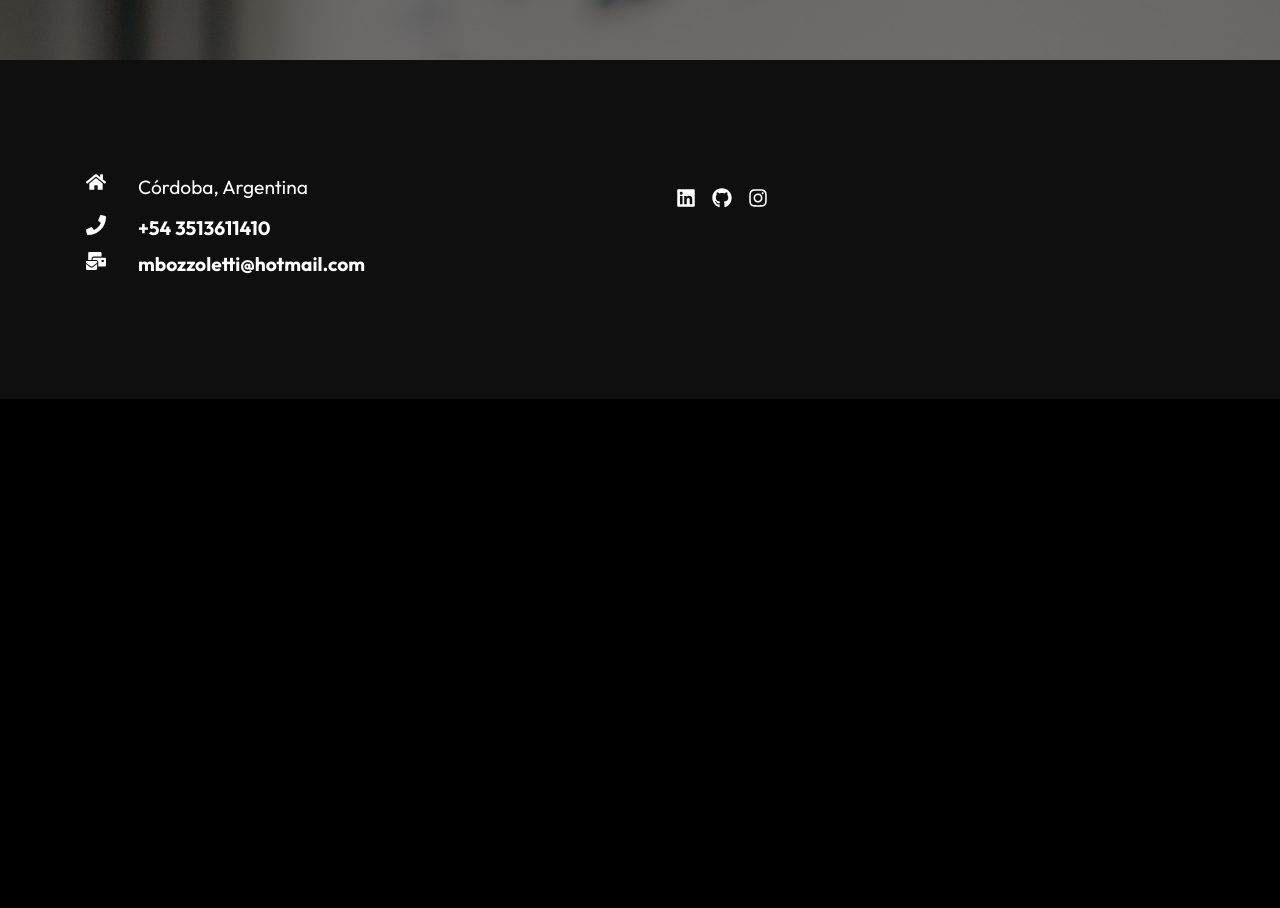
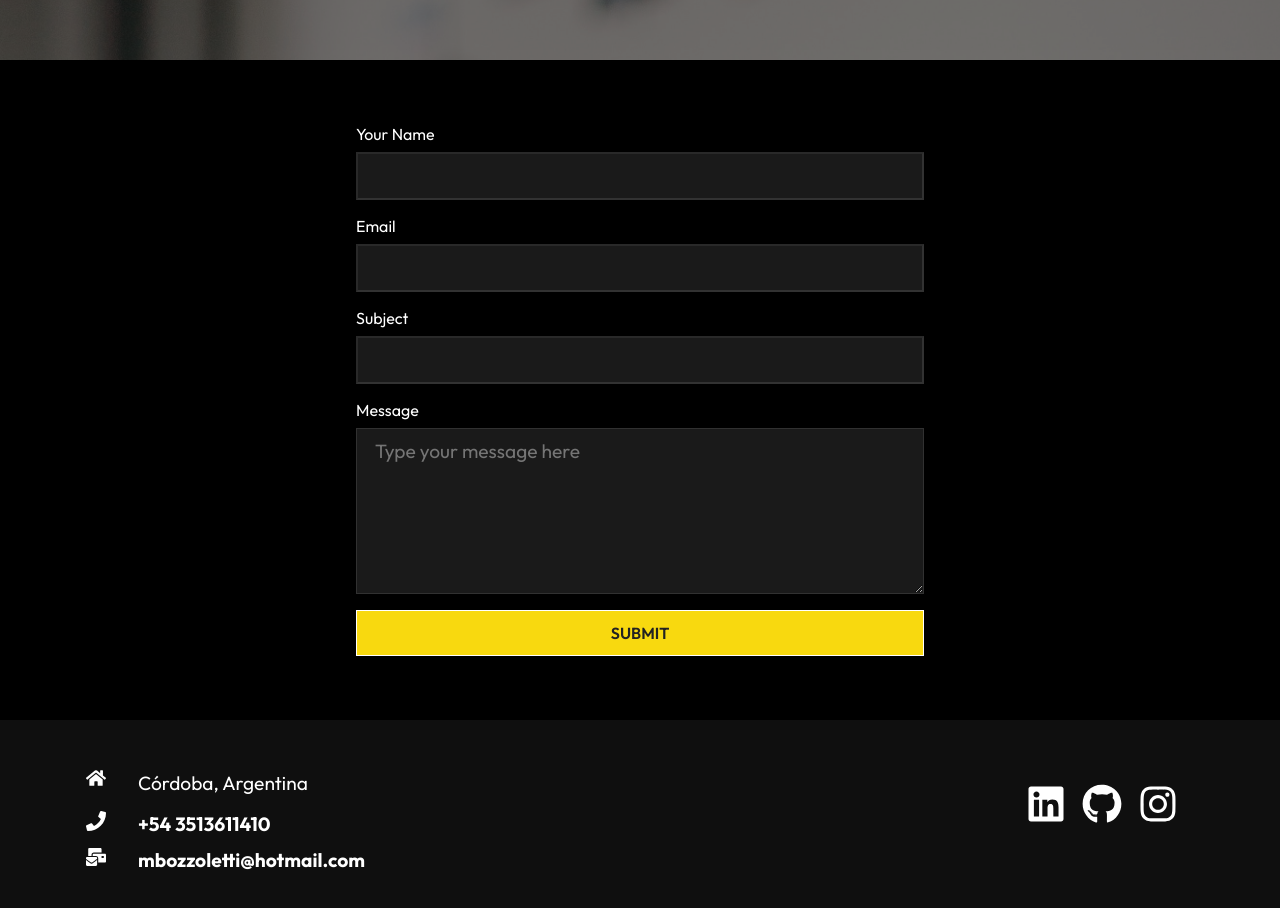
Before and after one commit to MarianBzz/Portfolio, a React (Create React App) app: page /contact in a window 1280 px wide. Shown: the part 420-1328 px from the top of the page. Before the commit the page ends 819 px from the top, so only its background shows below. Built offline with nearby package versions, Linux system fonts and the light colour scheme.

Commit message:
Linkeos y formulario

```diff
--- a/src/App.js
+++ b/src/App.js
@@ -10,6 +10,7 @@ function App() {
   return (
     <>
       <Routes>
+        <Route path="/" element={<Home />} />
         <Route path="/home" element={<Home />} />
         <Route path="/project" element={<Project />} />
         <Route path="/about" element={<About />} />
--- a/src/components/Footer/Footer.jsx
+++ b/src/components/Footer/Footer.jsx
@@ -39,18 +39,26 @@ const Footer = () => {
         </div>
         <div className="right">
           <div className="social">
+            <a href="https://www.linkedin.com/in/mariano-bozzoletti/">
               <FaLinkedin
-              size={20}
+                size={40}
                 style={{ color: "#fff", marginRight: "1rem" }}
               />
+            </a>
+
+            <a href="https://github.com/MarianBzz">
               <FaGithub
-              size={20}
+                size={40}
                 style={{ color: "#fff", marginRight: "1rem" }}
               />
+            </a>
+
+            <a href="https://www.instagram.com/marianobozzoletti/">
               <FaInstagram
-              size={20}
+                size={40}
                 style={{ color: "#fff", marginRight: "1rem" }}
               />
+            </a>
           </div>
         </div>
       </div>
--- a/src/components/Footer/FooterStyles.css
+++ b/src/components/Footer/FooterStyles.css
@@ -1,6 +1,6 @@
 .footer{
     width: 100%;
-    padding: 6rem 0;
+    padding: 2rem 0;
     background-color: rgba(19, 19, 19, 0.8);
 }
 
@@ -32,8 +32,9 @@
 .right{
     height: 100%;
     max-width: 100%;
-    display: flex;
+    display:flex;
     flex-direction: column;
+    align-items: flex-end;
     padding: 1rem;
 }
 
--- /dev/null
+++ b/src/components/Form/Form.jsx
@@ -0,0 +1,34 @@
+import "./FormStyles.css";
+
+import React from "react";
+
+const Form = () => {
+  return (
+    <div className="form">
+      <form
+        action="https://formsubmit.co/mbozzoletti@hotmail.com"
+        method="POST"
+      >
+        <label>Your Name</label>
+        <input type="text" />
+        <label>Email</label>
+        <input type="email" />
+        <label>Subject</label>
+        <input type="text" />
+        <label>Message</label>
+        <textarea rows="6" placeholder="Type your message here" />
+        <button type="submit" className="btn">
+          Submit
+        </button>
+        <input
+          type="hidden"
+          name="_next"
+          value="https://portfoliomarianobozzoletti.vercel.app/"
+        />
+        <input type="hidden" name="_captcha" value="false" />
+      </form>
+    </div>
+  );
+};
+
+export default Form;
--- /dev/null
+++ b/src/components/Form/FormStyles.css
@@ -0,0 +1,22 @@
+label{
+    color: #fff;
+    margin-bottom: 0.5rem;
+}
+
+form{
+    display: flex;
+    flex-direction: column;
+    padding: 4rem 1rem;
+    margin: auto;
+    max-width: 600px;
+}
+
+form input, form textarea{
+    margin-bottom: 1rem;
+    padding: 10px 18px;
+    font-size: 1.2rem;
+    background-color: rgba(255,255,255,0.1);
+    border-color: rgba(255,255,255,0.1);
+    color: #f4f4f4;
+
+}
--- a/src/routes/Contact.js
+++ b/src/routes/Contact.js
@@ -2,12 +2,14 @@ import React from "react";
 import NavBar from "../components/NavBar/NavBar";
 import Footer from "../components/Footer/Footer";
 import HeroImg2 from "../components/HeroImg2/HeroImg2";
+import Form from "../components/Form/Form";
 
 const Contact = () => {
   return (
     <div>
       <NavBar />
       <HeroImg2 heading="CONTACT." text="Lets have a chat" />
+      <Form />
       <Footer />
     </div>
   );
--- a/src/routes/Home.js
+++ b/src/routes/Home.js
@@ -2,12 +2,14 @@ import React from "react";
 import NavBar from "../components/NavBar/NavBar";
 import HeroImg from "../components/HeroImg/HeroImg";
 import Footer from "../components/Footer/Footer";
+import Work from "../components/Work/Work.jsx";
 
 const Home = () => {
   return (
     <div>
       <NavBar />
       <HeroImg />
+      <Work />
       <Footer />
     </div>
   );
```
Lines whose indentation alone changed are shown as unchanged.
